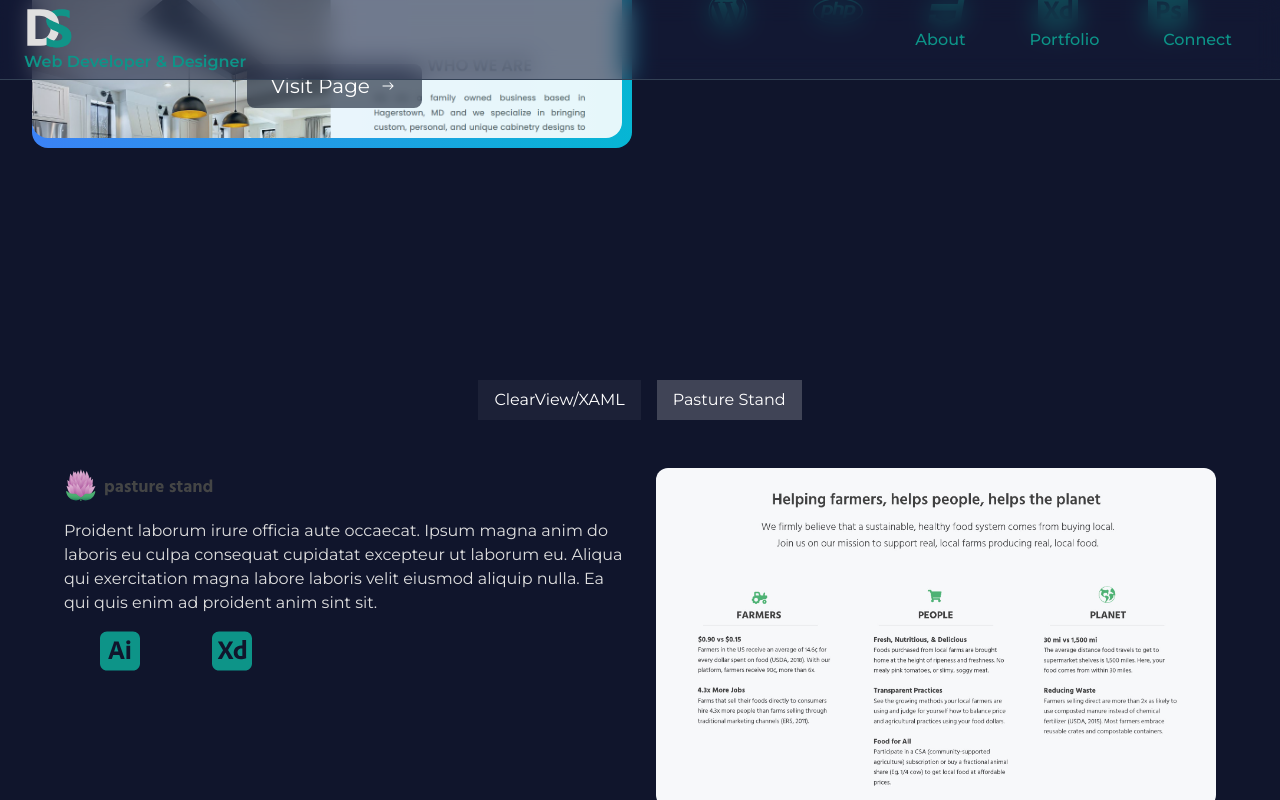
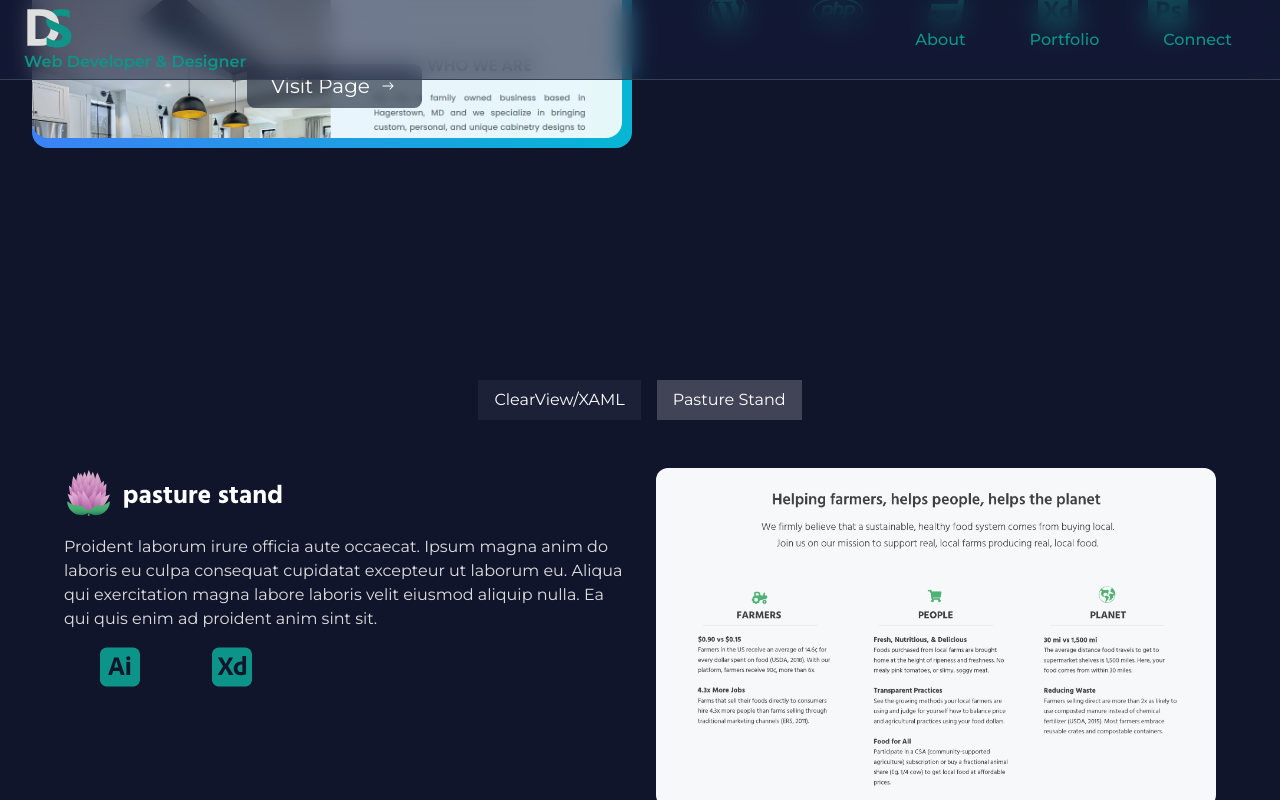
Before and after one commit to dssmith-0617/dave-smith-is-me, a Next.js app: page / in a window 1280 px wide. Both pictures are taken after a click on the button "Pasture Stand". Shown: the part 3966-4766 px from the top of the page. Built offline with nearby package versions, Linux system fonts and the light colour scheme.

Commit message:
Styles for Extras

```diff
--- a/src/app/components/Extras.jsx
+++ b/src/app/components/Extras.jsx
@@ -82,7 +82,7 @@
             <div className="flex flex-row basis-1 relative p-2">
               <div className="basis-1/2 p-4">
                 <div className={firaCode.className}>
-                  <Image src="/pasture-stand-logo_header.svg" height="150" width="150" />
+                  <Image src="/pasture-stand-logo_header.svg" height="150" width="220" />
                 </div>
                 <div className="my-4">
                   Proident laborum irure officia aute occaecat. Ipsum magna anim do laboris eu culpa consequat cupidatat excepteur ut laborum eu. Aliqua qui exercitation magna labore laboris velit eiusmod aliquip nulla. Ea qui quis enim ad proident anim sint sit.
```
Also changed, not shown: public/pasture-stand-logo_header.svg, public/ps-logo_clover.svg (deleted).
